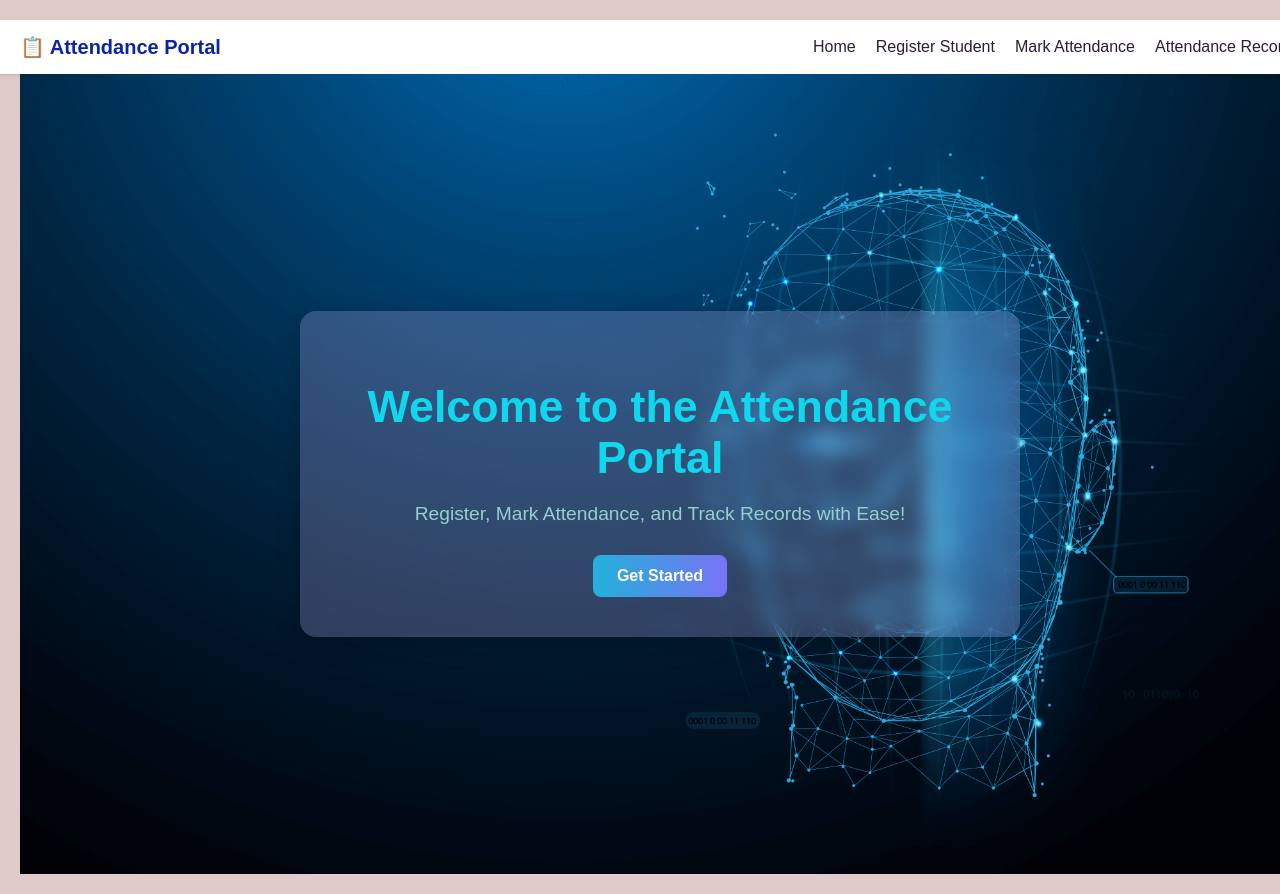
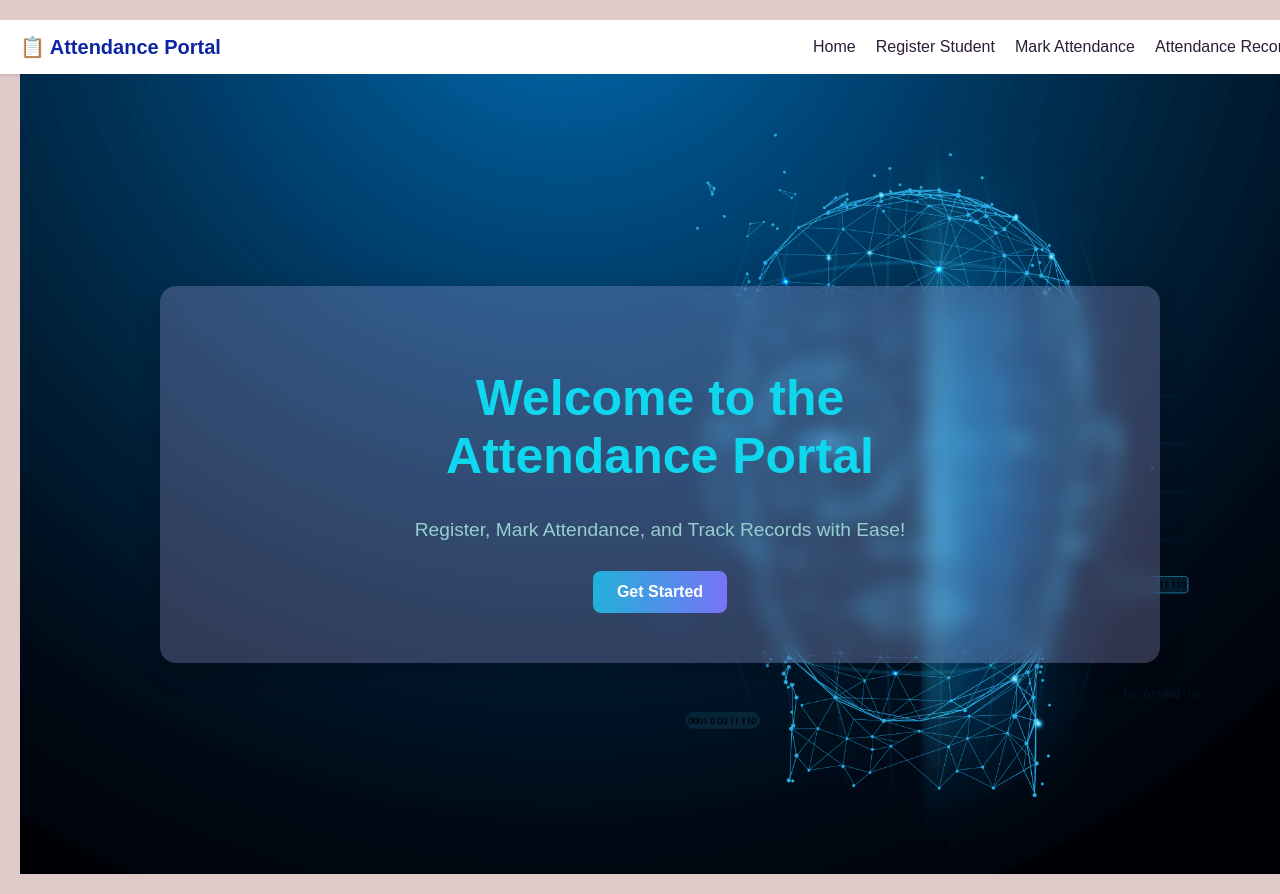
Before and after one commit to het0305/facedetection, a React (Create React App) app in the folder frontend/: page / in a window 1280 px wide. Shown: the top 894 px of the page. Built offline with nearby package versions, Linux system fonts and the light colour scheme.

Commit message:
version 2

```diff
--- a/frontend/src/components/Home.css
+++ b/frontend/src/components/Home.css
@@ -1,23 +1,18 @@
 /* src/components/Home.css */
-
-.home-container {
-  /* Background styles moved to inline styles in component */
-}
 
 .home-overlay {
   background: rgba(196, 184, 247, 0.25);
-  padding: 40px 60px;
+  padding: 50px 200px;
   border-radius: 16px;
   text-align: center;
   box-shadow: 0 8px 24px rgba(0, 0, 0, 0.2);
-  backdrop-filter: blur(10px); /* ✅ Adds modern blur-glass effect */
+  backdrop-filter: blur(10px);
   max-width: 600px;
 }
 
 .home-overlay h1 {
-  font-size: 2.8rem;
+  font-size: 50px;
   color: #0fd8ee;
-  margin-bottom: 20px;
 }
 
 .home-overlay p {
```
